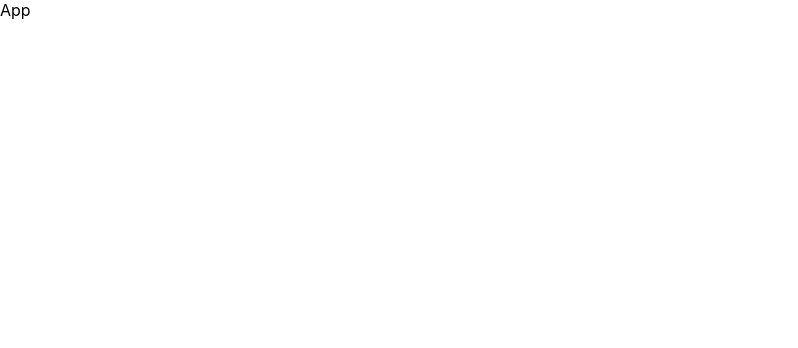
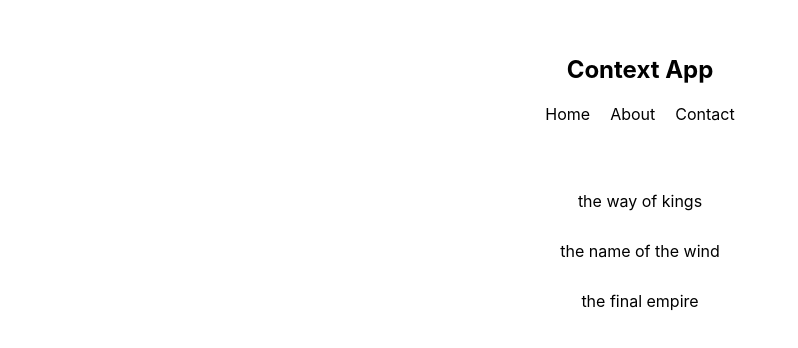
Before and after one commit to deepak-singh5219/Learning-Context, a React (Create React App) app: page / in a window 1280 px wide. Shown: the top 348 px of the page, without its empty margins (0-798 px from the left). Built offline with nearby package versions, Linux system fonts and the light colour scheme.

Commit message:
creating context provider

```diff
--- a/src/App.js
+++ b/src/App.js
@@ -1,8 +1,20 @@
 import React from 'react'
+import Navbar from './components/Navbar'
+import BookList from './components/BookList'
+import ThemeContextProvider from './context/ThemeContext'
+
+
+
+
 
 const App = () => {
   return (
-    <div>App</div>
+    <div className='App'>
+    <ThemeContextProvider>
+      <Navbar/>
+      <BookList/>
+    </ThemeContextProvider>
+    </div>
   )
 }
 
--- a/src/components/BookList.js
+++ b/src/components/BookList.js
@@ -1,4 +1,5 @@
 import React, { Component } from 'react';
+
 
 class BookList extends Component {
   render() {
--- a/src/components/Navbar.js
+++ b/src/components/Navbar.js
@@ -1,4 +1,5 @@
 import React, { Component } from 'react';
+
 
 class Navbar extends Component {
   render() {
--- /dev/null
+++ b/src/context/ThemeContext.js
@@ -0,0 +1,33 @@
+import React, { Component, createContext } from 'react'
+
+export const ThemeContext = createContext();
+
+class ThemeContextProvider extends Component {
+      state = {
+        isLightTheme: true,
+        light: {
+            syntax:'#555',
+            ui:'#ddd',
+            bg:'#eee'
+        },
+        dark:{
+            syntax:'#ddd',
+            ui:'#333',
+            bg:'#555'
+        }
+    }
+
+  render() {
+    return (
+      <div>
+        <ThemeContext.Provider value={{...this.state}}>
+          {this.props.children}
+        </ThemeContext.Provider>
+
+      </div>
+    )
+  }
+}
+
+
+export default ThemeContextProvider;
--- a/src/index.js
+++ b/src/index.js
@@ -7,11 +7,8 @@ import reportWebVitals from './reportWebVitals';
 const root = ReactDOM.createRoot(document.getElementById('root'));
 root.render(
   <React.StrictMode>
-    <App />
+    <App/>
   </React.StrictMode>
 );
 
-// If you want to start measuring performance in your app, pass a function
-// to log results (for example: reportWebVitals(console.log))
-// or send to an analytics endpoint. Learn more: https://bit.ly/CRA-vitals
 reportWebVitals();
```
